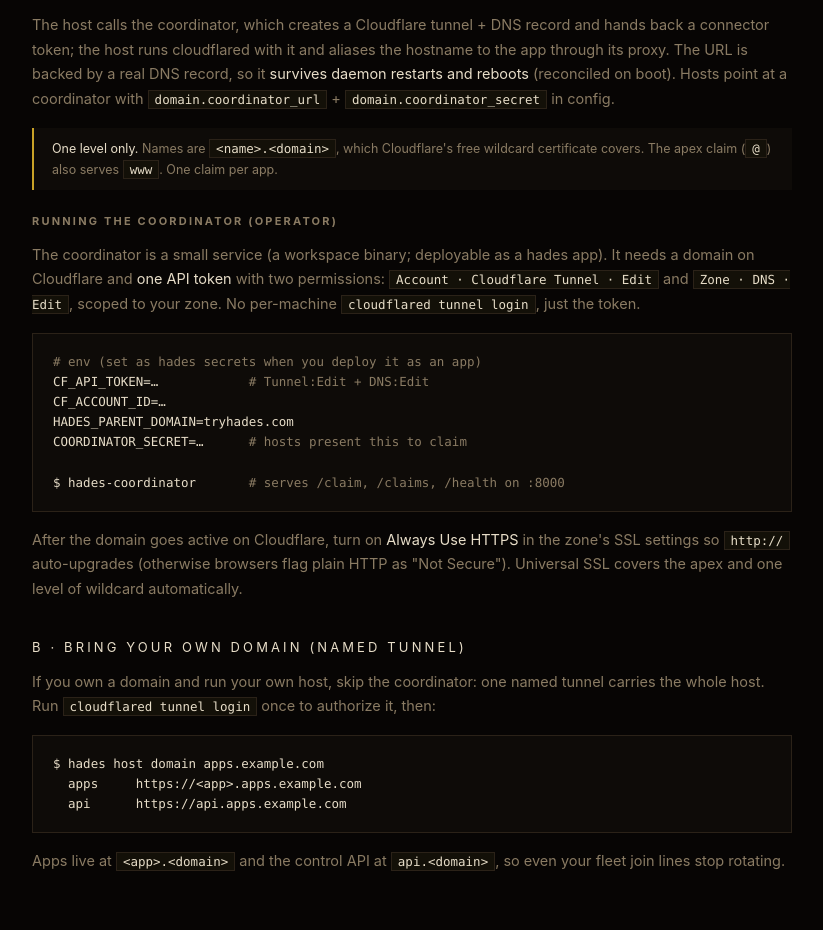
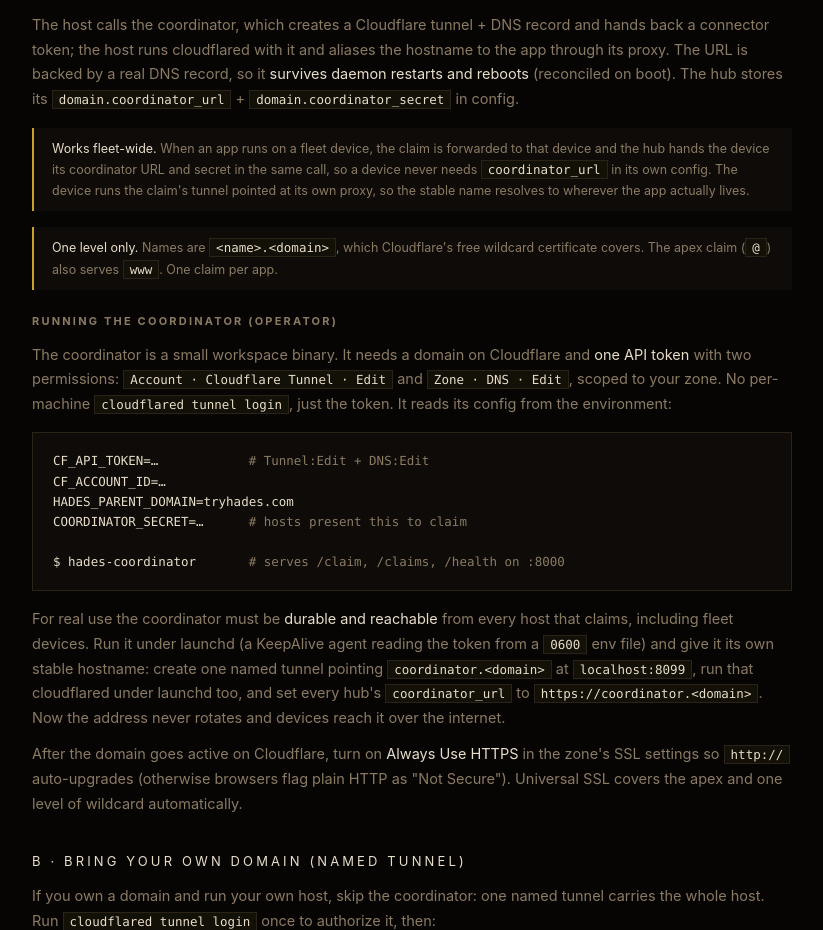
Before and after one commit to gambitinc/hades, a plain HTML site: page site/docs.html in a window 1280 px wide. Shown: the part 6166-7096 px from the top of the page, without its empty margins (328-1151 px from the left). Drawn offline with Linux system fonts and the light colour scheme.

Commit message:
docs: coordinator durability (launchd + stable URL) and fleet-wide claims

```diff
--- a/site/docs.html
+++ b/site/docs.html
@@ -331,25 +331,36 @@ $ hades domain release --app my-app</code></pre>
       <p>The host calls the coordinator, which creates a Cloudflare tunnel + DNS record and
       hands back a connector token; the host runs cloudflared with it and aliases the hostname
       to the app through its proxy. The URL is backed by a real DNS record, so it
-      <b>survives daemon restarts and reboots</b> (reconciled on boot). Hosts point at a
-      coordinator with <code>domain.coordinator_url</code> + <code>domain.coordinator_secret</code>
-      in config.</p>
+      <b>survives daemon restarts and reboots</b> (reconciled on boot). The hub stores its
+      <code>domain.coordinator_url</code> + <code>domain.coordinator_secret</code> in config.</p>
+      <div class="note"><b>Works fleet-wide.</b> When an app runs on a fleet device, the claim
+      is forwarded to that device and the hub hands the device its coordinator URL and secret
+      in the same call, so a device never needs <code>coordinator_url</code> in its own config.
+      The device runs the claim's tunnel pointed at its own proxy, so the stable name resolves
+      to wherever the app actually lives.</div>
       <div class="note"><b>One level only.</b> Names are <code>&lt;name&gt;.&lt;domain&gt;</code>,
       which Cloudflare's free wildcard certificate covers. The apex claim (<code>@</code>) also
       serves <code>www</code>. One claim per app.</div>
 
       <h4 style="font-size:11px;letter-spacing:.2em;text-transform:uppercase;color:var(--smoke);margin:22px 0 8px;">Running the coordinator (operator)</h4>
-      <p>The coordinator is a small service (a workspace binary; deployable as a hades app).
-      It needs a domain on Cloudflare and <b>one API token</b> with two permissions:
-      <code>Account · Cloudflare Tunnel · Edit</code> and <code>Zone · DNS · Edit</code>,
-      scoped to your zone. No per-machine <code>cloudflared tunnel login</code>, just the token.</p>
-      <pre><code><span class="c"># env (set as hades secrets when you deploy it as an app)</span>
-CF_API_TOKEN=…            <span class="c"># Tunnel:Edit + DNS:Edit</span>
+      <p>The coordinator is a small workspace binary. It needs a domain on Cloudflare and
+      <b>one API token</b> with two permissions: <code>Account · Cloudflare Tunnel · Edit</code>
+      and <code>Zone · DNS · Edit</code>, scoped to your zone. No per-machine
+      <code>cloudflared tunnel login</code>, just the token. It reads its config from the
+      environment:</p>
+      <pre><code>CF_API_TOKEN=…            <span class="c"># Tunnel:Edit + DNS:Edit</span>
 CF_ACCOUNT_ID=…
 HADES_PARENT_DOMAIN=tryhades.com
 COORDINATOR_SECRET=…      <span class="c"># hosts present this to claim</span>
 
 $ hades-coordinator       <span class="c"># serves /claim, /claims, /health on :8000</span></code></pre>
+      <p>For real use the coordinator must be <b>durable and reachable</b> from every host that
+      claims, including fleet devices. Run it under launchd (a KeepAlive agent reading the
+      token from a <code>0600</code> env file) and give it its own stable hostname: create one
+      named tunnel pointing <code>coordinator.&lt;domain&gt;</code> at <code>localhost:8099</code>,
+      run that cloudflared under launchd too, and set every hub's
+      <code>coordinator_url</code> to <code>https://coordinator.&lt;domain&gt;</code>. Now the
+      address never rotates and devices reach it over the internet.</p>
       <p>After the domain goes active on Cloudflare, turn on <b>Always Use HTTPS</b> in the
       zone's SSL settings so <code>http://</code> auto-upgrades (otherwise browsers flag plain
       HTTP as "Not Secure"). Universal SSL covers the apex and one level of wildcard
```
